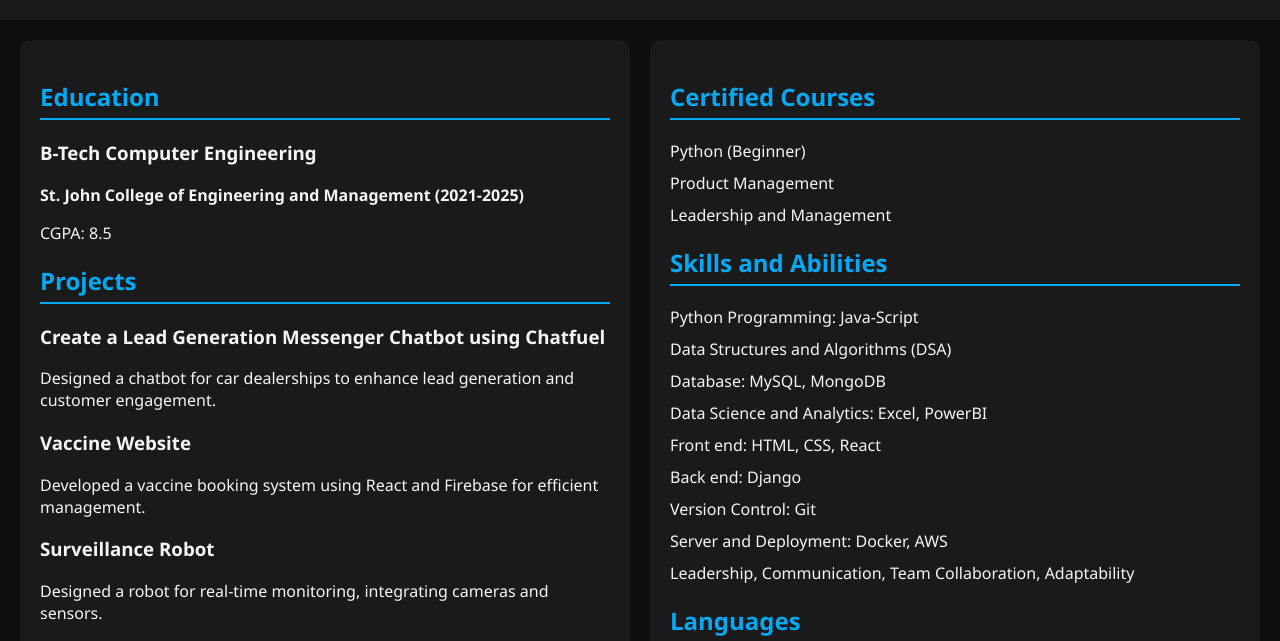
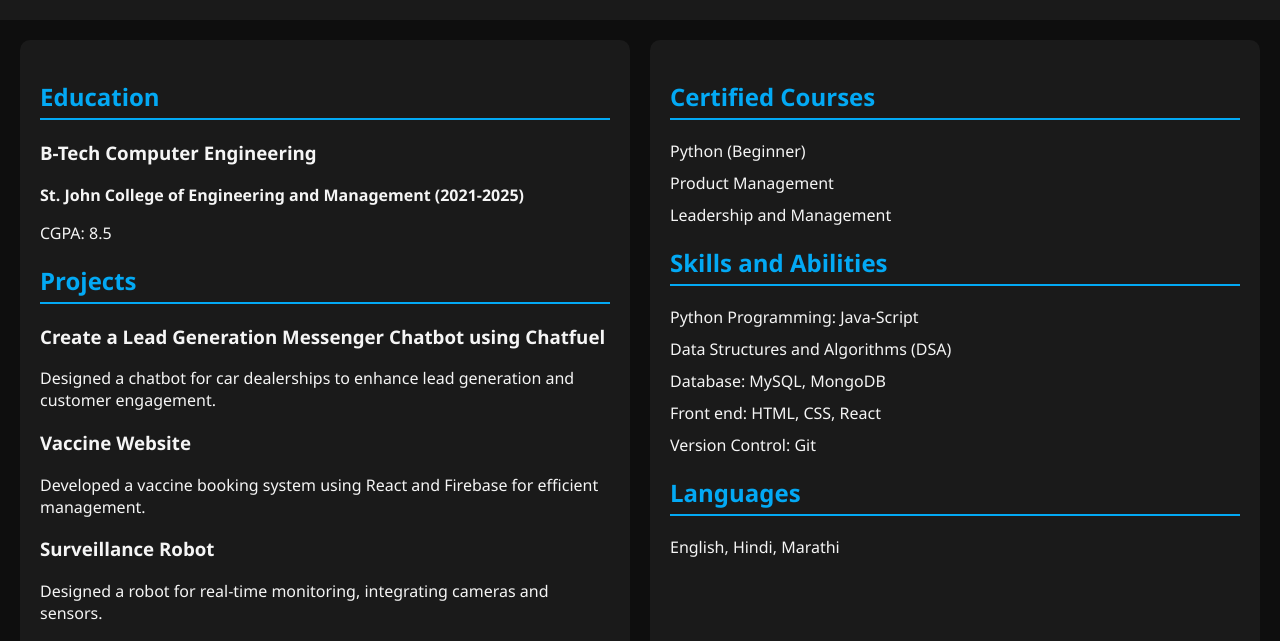
Before and after one commit to GauravPale/My_resume, a plain HTML site: page index.html in a window 1280 px wide. Shown: the part 159-800 px from the top of the page. Drawn offline with Linux system fonts and the light colour scheme.

Commit message:
Update index.html

```diff
--- a/index.html
+++ b/index.html
@@ -83,7 +83,7 @@
             padding-bottom: 5px;
             margin-bottom: 20px;
             font-size: 24px;
-             color: #03a9f4;
+       color: #03a9f4;
         }
 
         ul {
@@ -172,12 +172,14 @@
                     <li>Python Programming: Java-Script</li>
                     <li>Data Structures and Algorithms (DSA)</li>
                     <li>Database: MySQL, MongoDB</li>
-                    <li>Data Science and Analytics: Excel, PowerBI</li>
+
                     <li>Front end: HTML, CSS, React</li>
-                    <li>Back end: Django</li>
+
                     <li>Version Control: Git</li>
-                    <li>Server and Deployment: Docker, AWS</li>
-                    <li>Leadership, Communication, Team Collaboration, Adaptability</li>
+                    <!-- <li>Server and Deployment: Docker, AWS</li>
+					<li>Data Science and Analytics: Excel, PowerBI</li>
+					<li>Back end: Django</li>
+                    <li>Leadership, Communication, Team Collaboration, 		 Adaptability</li>-->
                 </ul>
             </section>
 
```
